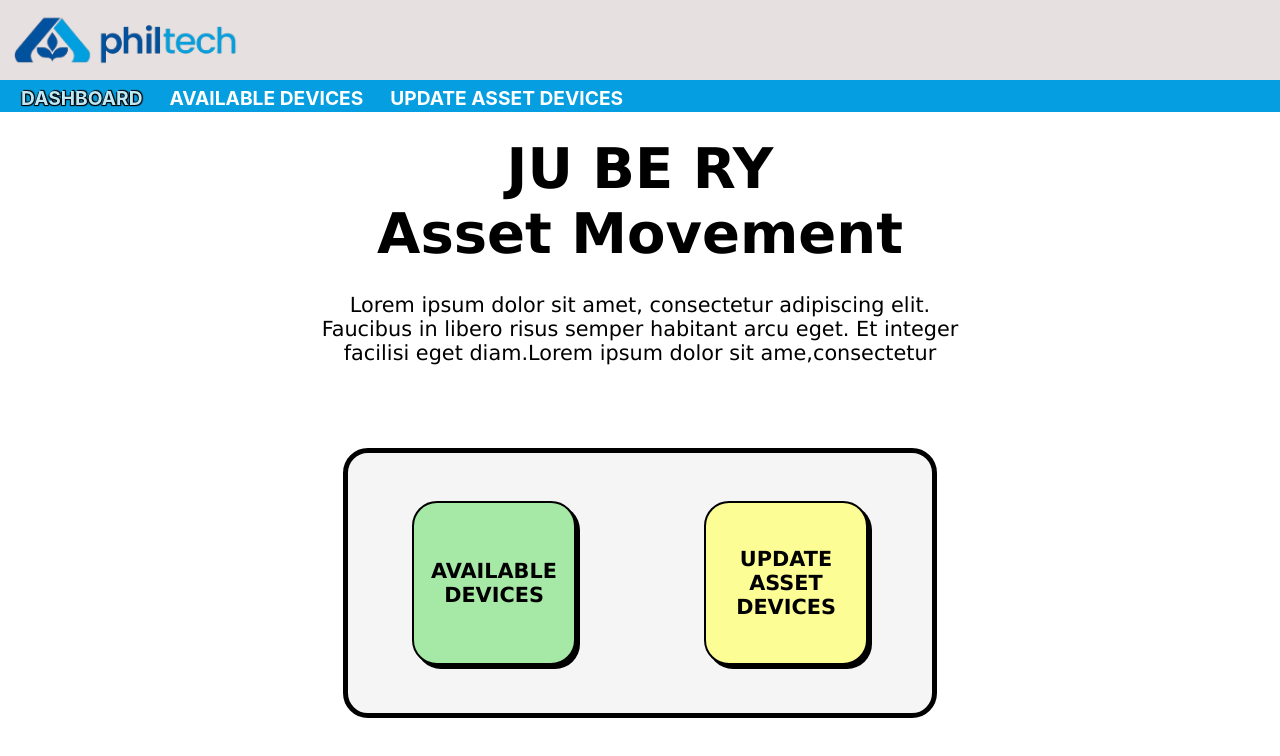
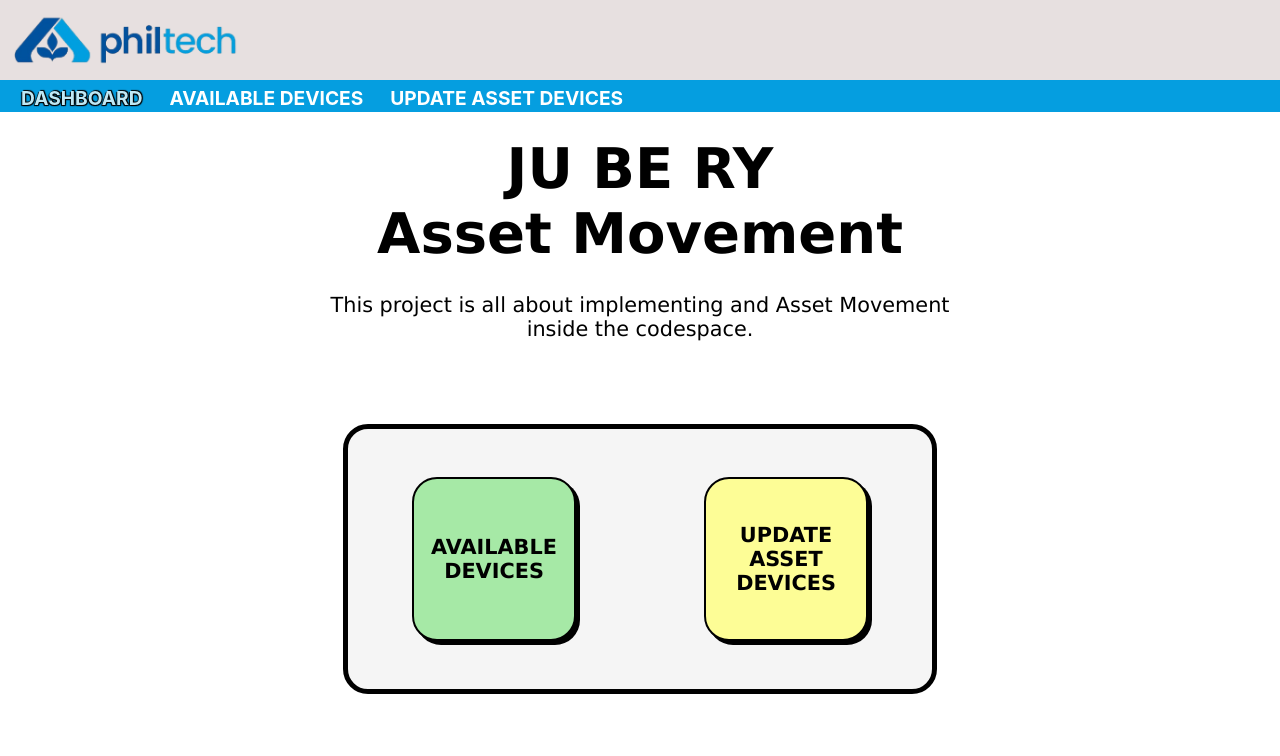
Before and after one commit to BenedictoLucido/JuBeRy-APC, a React (Vite) app in the folder LaravelDocker/JuBeRy/: page /dashboard in a window 1280 px wide. Shown: the top 756 px of the page. Built offline with nearby package versions, Linux system fonts and the light colour scheme.

Commit message:
V1.3.0 WORKING EVERYTHING

```diff
--- a/LaravelDocker/JuBeRy/src/Dashboard/Dashboard.jsx
+++ b/LaravelDocker/JuBeRy/src/Dashboard/Dashboard.jsx
@@ -57,9 +57,7 @@ function Dashboard() {
               </div>
 
               <div className="body"> {/* Body */}
-              Lorem ipsum dolor sit amet, consectetur adipiscing elit.
-              Faucibus in libero risus semper habitant arcu eget.
-              Et integer facilisi eget diam.Lorem ipsum dolor sit ame,consectetur
+              This project is all about implementing and Asset Movement inside the codespace.
               </div>
 
             </div>
--- a/LaravelDocker/JuBeRy/src/pages/AvailableDevices.jsx
+++ b/LaravelDocker/JuBeRy/src/pages/AvailableDevices.jsx
@@ -19,12 +19,26 @@ function AvailableDevices() {
         navigate('/UpdateAssetDevices');
     };
 
-    const [data, setData] = useState([
-        { assetTag: 1960000, deviceName: "Laptop", model: "5400", brand: "Dell", type: "Service Unit", status: "Not Issued" },
-        { assetTag: 1960001, deviceName: "Laptop", model: "T14", brand: "Lenovo", type: "Inventory", status: "Not Issued"},
-        { assetTag: 1960002, deviceName: "Laptop", model: "T490", brand: "Lenovo", type: "Service Unit", status: "Not Issued"},
-        { assetTag: 1960003, deviceName: "Laptop", model: "5440", brand: "Dell", type: "Inventory", status: "Not Issued"},
-    ]);
+    const [data, setData] = useState(() => {
+        const storedData = localStorage.getItem('users');
+        if (storedData) {
+            try {
+                const parsedData = JSON.parse(storedData);
+                if (Array.isArray(parsedData)) {
+                    return parsedData; // Use stored data if available
+                }
+            } catch (error) {
+                console.error('Error parsing stored data', error);
+            }
+        }
+        // Fallback to default data
+        return [
+            { assetTag: 1960000, deviceName: "Laptop", model: "5400", brand: "Dell", type: "Service Unit", status: "Not Issued" },
+            { assetTag: 1960001, deviceName: "Laptop", model: "T14", brand: "Lenovo", type: "Inventory", status: "Not Issued"},
+            { assetTag: 1960002, deviceName: "Laptop", model: "T490", brand: "Lenovo", type: "Service Unit", status: "Not Issued"},
+            { assetTag: 1960003, deviceName: "Laptop", model: "5440", brand: "Dell", type: "Inventory", status: "Not Issued"},
+        ];
+    });
 
     const [newUser, setNewUser] = useState({
         assetTag: '',
```
